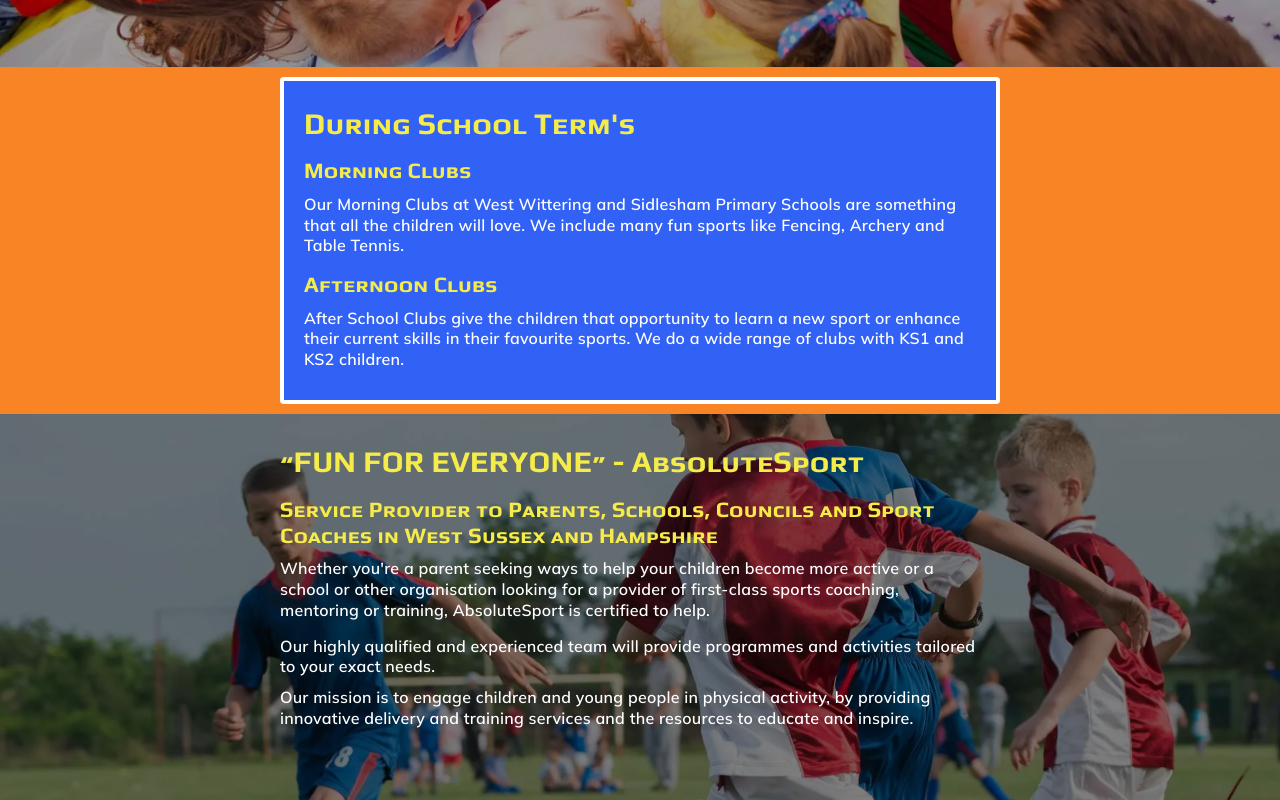
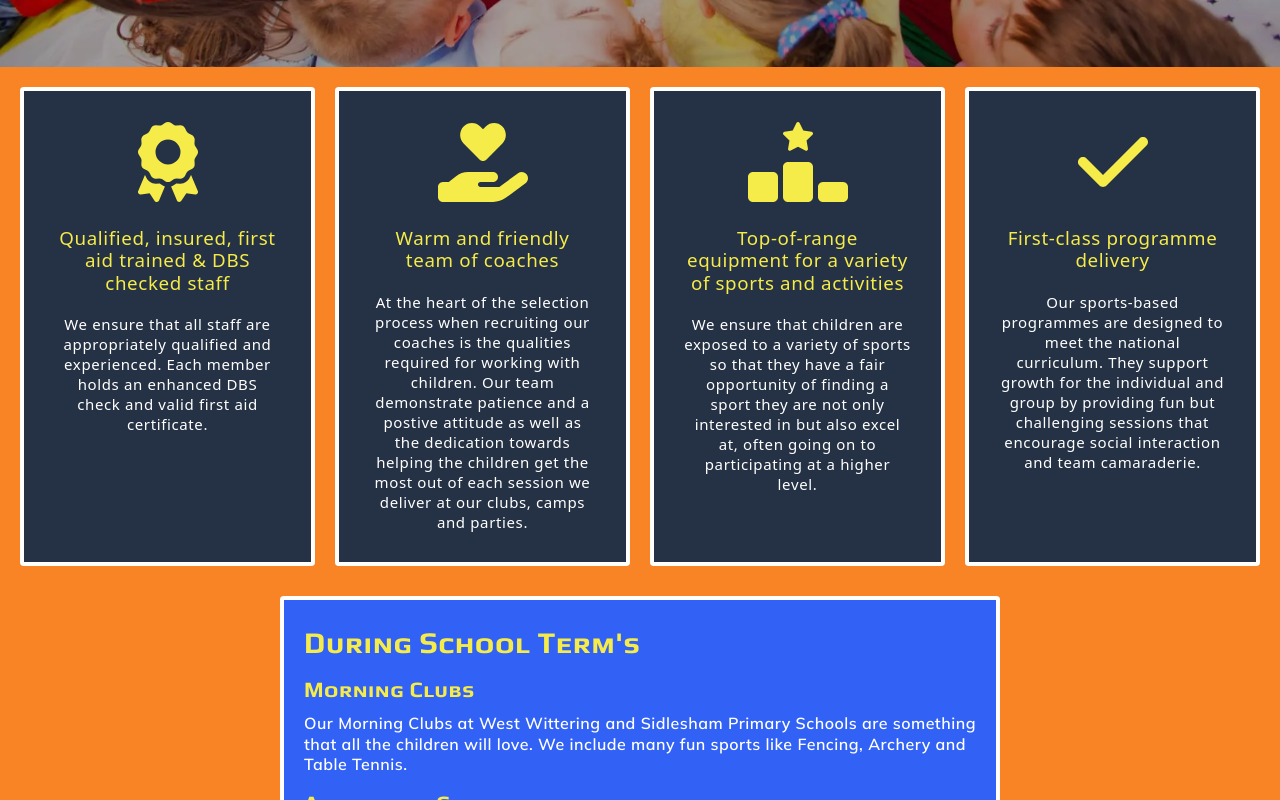
Before and after one commit to SPH73/absoluteSport-ssr-webapp, a Nuxt app: page / in a window 1280 px wide. Shown: the part 580-1380 px from the top of the page. Built offline with nearby package versions, Linux system fonts and the light colour scheme.

Commit message:
added benefits section

```diff
--- /dev/null
+++ b/components/BaseBadge.vue
@@ -0,0 +1,22 @@
+<script lang="ts" setup>
+const props = defineProps();
+</script>
+
+<template>
+  <div
+       class="bg-dark rounded-md border-4 border-white p-8 mx-auto flex flex-col items-stretch tracking-wider leading-8 text-xl">
+    <div class="text-accent text-center text-9xl pt-4 pb-6">
+      <slot name="icon" />
+    </div>
+    <div class="text-accent text-center text-3xl p-4">
+      <slot name="heading" />
+    </div>
+    <div class="text-light text-center p-4 text-2xl">
+      <slot name="details" />
+    </div>
+  </div>
+</template>
+
+<style scoped>
+
+</style>
--- a/components/BaseCard.vue
+++ b/components/BaseCard.vue
@@ -2,9 +2,7 @@
 
 <template>
   <div
-    class="bg-secondary rounded-md border-4 border-white max-w-6xl py-8 px-8 mx-auto my-4"
-  >
-    <div class="container"></div>
+       class="bg-secondary rounded-md border-4 border-white max-w-6xl py-8 px-8 mx-auto my-4">
     <slot />
   </div>
 </template>
--- a/components/BaseContent.vue
+++ b/components/BaseContent.vue
@@ -1,7 +1,7 @@
 <script lang="ts" setup></script>
 
 <template>
-  <div class="tracking-wide">
+  <div class="tracking-wider">
     <h2 class="text-accent font-play">
       <slot name="title" />
     </h2>
--- a/pages/index.vue
+++ b/pages/index.vue
@@ -1,8 +1,7 @@
 <script setup></script>
 <template>
   <section
-    class="bg-blend-overlay lg:bg-fixed bg-neutral-600 bg-[url('/img/hero_1920.webp')] bg-center bg-no-repeat bg-cover w-full h-[90vh] md:h-[70vh] pt-10 pb-4"
-  >
+           class="bg-blend-overlay lg:bg-fixed bg-neutral-600 bg-[url('/img/hero_1920.webp')] bg-center bg-no-repeat bg-cover w-full h-[90vh] md:h-[70vh] pt-10 pb-4">
     <div class="max-w-7xl mx-auto">
       <div class="container relative font-play">
         <h1>Fun, Laughter, Games and Exercise with AbsoluteSport</h1>
@@ -16,52 +15,115 @@
     </div>
   </section>
   <section>
+    <!-- Benefits -->
+
+    <div
+         class="grid grid-cols-1 md:grid-cols-2 lg:grid-cols-4 gap-8 w-full mx-auto p-8">
+      <BaseBadge>
+        <template #icon>
+          <font-awesome-icon :icon="['fas', 'award']" />
+        </template>
+        <template #heading>
+          Qualified, insured, first aid trained & DBS checked staff
+        </template>
+        <template #details>
+          We ensure that all staff are appropriately qualified and experienced.
+          Each
+          member holds an enhanced DBS check and valid first aid certificate.
+        </template>
+      </BaseBadge>
+      <BaseBadge>
+        <template #icon>
+          <font-awesome-icon :icon="['fas', 'hand-holding-heart']" />
+        </template>
+        <template #heading> Warm and friendly team of coaches </template>
+        <template #details>
+          At the heart of the selection process when recruiting our coaches is
+          the
+          qualities required for working with children. Our team demonstrate
+          patience and
+          a postive attitude as well as the dedication towards helping the
+          children get
+          the most out of each session we deliver at our clubs, camps and
+          parties.
+        </template>
+      </BaseBadge>
+      <BaseBadge>
+        <template #icon>
+          <font-awesome-icon :icon="['fas', 'ranking-star']" />
+        </template>
+        <template #heading>
+          Top-of-range equipment for a variety of sports and activities
+        </template>
+        <template #details>
+          We ensure that children are exposed to a variety of sports so that
+          they have a
+          fair opportunity of finding a sport they are not only interested in
+          but also
+          excel at, often going on to participating at a higher level.
+        </template>
+      </BaseBadge>
+      <BaseBadge>
+        <template #icon>
+          <font-awesome-icon :icon="['fas', 'check']" />
+        </template>
+        <template #heading> First-class programme delivery </template>
+        <template #details>
+          Our sports-based programmes are designed to meet the national
+          curriculum. They
+          support growth for the individual and group by providing fun but
+          challenging
+          sessions that encourage social interaction and team camaraderie.
+        </template>
+      </BaseBadge>
+    </div>
+  </section>
+  <section>
     <div class="container">
       <BaseCard>
         <BaseContent>
           <template #title>During School Term's</template>
           <template #sub-1>Morning Clubs</template>
-          <template #para-1
-            >Our Morning Clubs at West Wittering and Sidlesham Primary Schools are
-            something that all the children will love. We include many fun sports like
-            Fencing, Archery and Table Tennis.</template
-          >
+          <template #para-1>Our Morning Clubs at West Wittering and Sidlesham
+            Primary Schools are
+            something that all the children will love. We include many fun
+            sports like
+            Fencing, Archery and Table Tennis.</template>
           <template #sub-2>Afternoon Clubs</template>
-          <template #para-2
-            >After School Clubs give the children that opportunity to learn a new sport or
-            enhance their current skills in their favourite sports. We do a wide range of
-            clubs with KS1 and KS2 children.</template
-          >
+          <template #para-2>After School Clubs give the children that
+            opportunity to learn a new sport or
+            enhance their current skills in their favourite sports. We do a wide
+            range of
+            clubs with KS1 and KS2 children.</template>
         </BaseContent>
       </BaseCard>
     </div>
   </section>
   <!-- About -->
   <section
-    class="bg-blend-overlay lg:bg-fixed bg-neutral-700 bg-[url('/img/home_about_1920.webp')] lg:bg-center sm:bg-left bg-no-repeat bg-cover w-full h-[90vh] py-10"
-  >
+           class="bg-blend-overlay lg:bg-fixed bg-neutral-700 bg-[url('/img/home_about_1920.webp')] lg:bg-center sm:bg-left bg-no-repeat bg-cover w-full h-[90vh] py-10">
     <div class="max-w-7xl mx-auto">
       <div class="container">
         <BaseContent>
-          <template #title>“FUN FOR EVERYONE” - AbsoluteSport</template>
-          <template #sub-1
-            >Service Provider to Parents, Schools, Councils and Sport Coaches in West
-            Sussex and Hampshire</template
-          >
-          <template #para-1
-            >Whether you're a parent seeking ways to help your children become more active
-            or a school or other organisation looking for a provider of first-class sports
-            coaching, mentoring or training, AbsoluteSport is certified to help.</template
-          >
-          <template #para-2
-            >Our highly qualified and experienced team will provide programmes and
-            activities tailored to your exact needs.</template
-          >
-          <template #para-3
-            >Our mission is to engage children and young people in physical activity, by
-            providing innovative delivery and training services and the resources to
-            educate and inspire.</template
-          >
+          <template #title>“FUN FOR EVERYONE” <br />
+            -AbsoluteSport</template>
+          <template #sub-1>Service Provider to Parents, Schools, Councils and
+            Sport Coaches in West
+            Sussex and Hampshire</template>
+          <template #para-1>Whether you're a parent seeking ways to help your
+            children become more active
+            or a school or other organisation looking for a provider of
+            first-class sports
+            coaching, mentoring or training, AbsoluteSport is certified to
+            help.</template>
+          <template #para-2>Our highly qualified and experienced team will
+            provide programmes and
+            activities tailored to your exact needs.</template>
+          <template #para-3>Our mission is to engage children and young people
+            in physical activity, by
+            providing innovative delivery and training services and the
+            resources to
+            educate and inspire.</template>
         </BaseContent>
         <!-- <p>Read more about AbsoluteSport -></p> -->
       </div>
--- a/plugins/font-awesome.ts
+++ b/plugins/font-awesome.ts
@@ -1,10 +1,9 @@
 import { library, config } from '@fortawesome/fontawesome-svg-core';
 import { FontAwesomeIcon } from '@fortawesome/vue-fontawesome';
-import { faBars, faXmark } from '@fortawesome/free-solid-svg-icons';
-import { faLinkedin, faFacebook, faInstagram } from '@fortawesome/free-brands-svg-icons'
+import { faAddressCard, faAngleDown, faAngleLeft, faAngleRight, faAngleUp, faArrowLeft, faArrowRight, faAward, faBars, faBolt, faCalendarDays, faCalendarTimes, faCalendarWeek, faCheck, faComment, faEnvelope, faFaceSmileBeam, faFlagCheckered, faFutbol, faFutbolBall, faHandHoldingHeart, faHeartPulse, faHouseChimney, faImage, faLightbulb, faMagnifyingGlassArrowRight, faMapLocationDot, faMedal, faMountainSun, faPen, faPersonRunning, faPrint, faQuestion, faRankingStar, faShop, faStar, faSurprise, faThumbsUp, faUser, faUsers, faXmark } from '@fortawesome/free-solid-svg-icons';
+import { faLinkedin, faFacebook, faInstagram, faArtstation, faSuperpowers } from '@fortawesome/free-brands-svg-icons'
 
-config.autoAddCss = false
 export default defineNuxtPlugin((nuxtApp) => {
-  library.add(faBars, faXmark, faFacebook, faInstagram, faLinkedin)
+  library.add(faBars, faXmark, faFacebook, faInstagram, faLinkedin, faMedal, faHeartPulse, faPersonRunning, faRankingStar, faFutbolBall, faFutbol, faFlagCheckered, faAward, faHouseChimney, faStar, faPen, faPrint, faThumbsUp, faShop, faUsers, faHandHoldingHeart, faMountainSun, faMapLocationDot, faCalendarDays, faCalendarTimes, faCalendarWeek, faComment, faAngleDown, faAngleUp, faAngleRight, faAngleLeft, faCheck, faAddressCard, faUser, faArrowRight, faArrowLeft, faEnvelope, faQuestion, faImage, faFaceSmileBeam, faBolt, faArtstation, faLightbulb, faMagnifyingGlassArrowRight, faSuperpowers, faSurprise )
   nuxtApp.vueApp.component('font-awesome-icon', FontAwesomeIcon)
  })
```
